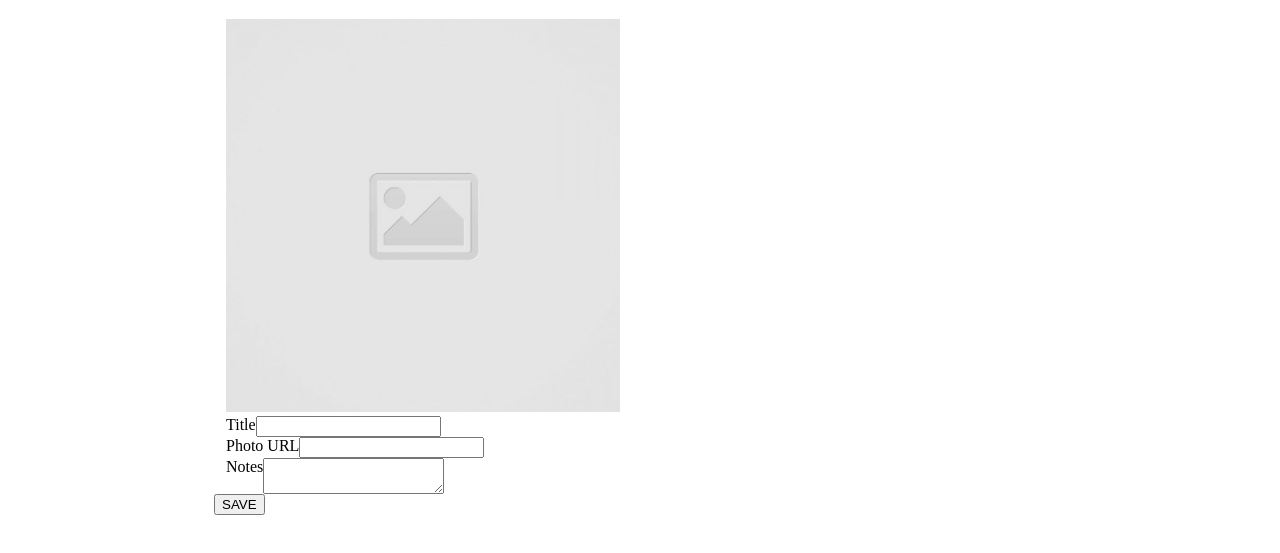
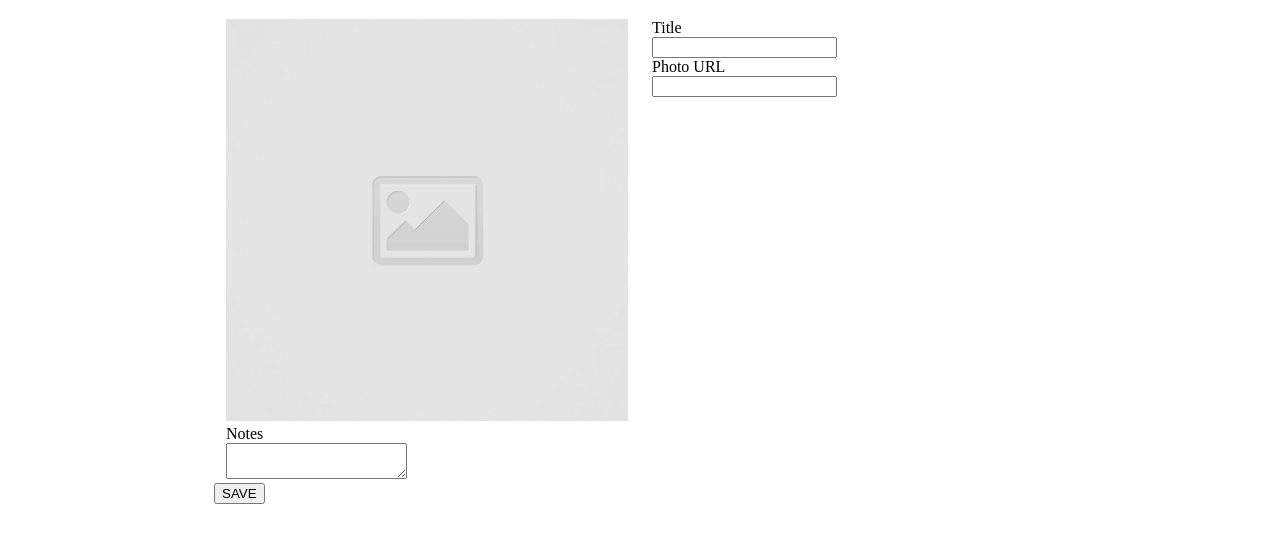
Before and after one commit to jamesdae/code-journal, a website: page index.html in a window 1280 px wide. Shown: the part 141-694 px from the top of the page. Drawn offline with Linux system fonts and the light colour scheme.

Commit message:
Updated HTML to finish task 3; Issue #1

```diff
--- a/index.html
+++ b/index.html
@@ -22,23 +22,26 @@
   <main class="container">
     <div data-view="entry-form" class="row">
       <h1 class="newentry">New Entry</h1>
-      <form action="" class="entryform">
+      <form action="" class="entryform row">
         <div class="column-half">
           <img src="images/placeholder-image-square.jpg" alt="placeholder image">
         </div>
-        <div class="column-half row">
+        <div class="column-half">
           <label for="titleinput">Title</label>
-          <input type="text" name="titleinput" id="titleinput">
+          <div class="textinput">
+            <input type="text" name="titleinput" id="titleinput">
+          </div>
+          <label for="photoinput">Photo URL</label>
+          <div class="textinput">
+            <input type="url" name="photoinput" id="photoinput">
+          </div>
         </div>
 
-        <div class="column-half row">
-          <label for="photoinput">Photo URL</label>
-          <input type="url" name="photoinput" id="photoinput">
-        </div>
-
-        <div class="column-full row">
+        <div class="column-full">
           <label for="notesinput">Notes</label>
-          <textarea name="notesinput" id="notesinput"></textarea>
+          <div class="textinput">
+            <textarea name="notesinput" id="notesinput"></textarea>
+          </div>
         </div>
         <button class="savebutton">SAVE</button>
       </form>
```
